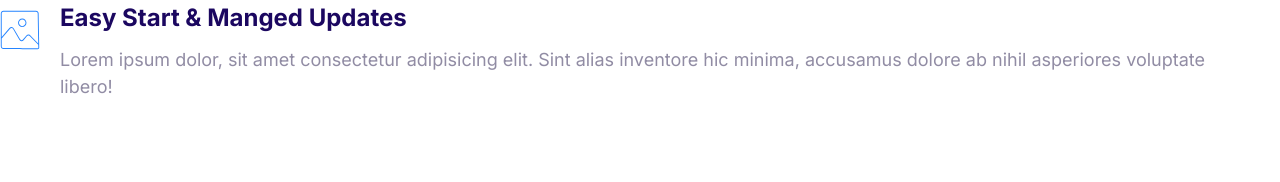
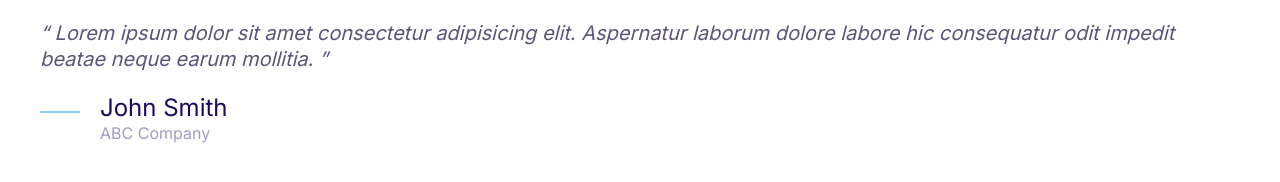
Before and after one commit to muh-haris/moshify, a plain HTML site: page index.html in a window 1280 px wide. Drawn offline with Linux system fonts and the light colour scheme.

Commit message:
Define quotes.

```diff
--- a/css/styles.css
+++ b/css/styles.css
@@ -4,6 +4,7 @@
     --color-accent: #ff3400;
     --color-headings: #1b0760;
     --color-body: #918ca4;
+    --color-body-darker: #5c5577;
     --color-border: #ccc;
     --border-radius: 30px;
 }
@@ -369,3 +370,52 @@ a{
 .media__image {
     margin-top: 1rem;
 }
+
+/* Quotes */
+.quote {
+    font-size: 3rem;
+    font-style: italic;
+    color: var(--color-body-darker);
+    line-height: 1.3;
+}
+
+.quote__text::before {
+    content: open-quote;
+}
+
+.quote__text::after {
+    content: close-quote;
+}
+
+.quote__author {
+    font-size: 3rem;
+    font-weight: 500;
+    font-style: normal;
+    margin-bottom: 0;
+}
+
+.quote__organization {
+    color: var(--color-headings);
+    opacity: .4;
+    font-size: 2rem;
+    font-style: normal;
+}
+
+.quote__line {
+    position: relative;
+    bottom: 10px;
+}
+
+@media screen and (min-width: 1024px) {
+    .quote {
+        font-size: 2rem;
+    }
+
+    .quote__author {
+        font-size: 2.4rem;
+    }
+
+    .quote__organization {
+        font-size: 1.6rem;
+    }
+}
--- a/index.html
+++ b/index.html
@@ -15,20 +15,25 @@
     <link rel="stylesheet" href="css/styles.css" />
   </head>
   <body>
+    <blockquote class="quote">
+      <p class="quote__text">
+        Lorem ipsum dolor sit amet consectetur adipisicing elit. Aspernatur
+        laborum dolore labore hic consequatur odit impedit beatae neque earum
+        mollitia.
+      </p>
+      <footer>
         <div class="media">
           <div class="media__image">
-        <svg class="icon icon--primary">
-          <use xlink:href="images/sprite2.svg#snap"></use>
+            <svg class="icon icon--primary quote__line">
+              <use xlink:href="images/sprite2.svg#line"></use>
             </svg>
           </div>
           <div class="media__body">
-        <h3 class="media__title">Easy Start & Manged Updates</h3>
-        <p>
-          Lorem ipsum dolor, sit amet consectetur adipisicing elit. Sint alias
-          inventore hic minima, accusamus dolore ab nihil asperiores voluptate
-          libero!
-        </p>
+            <h3 class="media__title quote__author">John Smith</h3>
+            <p class="quote__organization">ABC Company</p>
           </div>
         </div>
+      </footer>
+    </blockquote>
   </body>
 </html>
```
Also changed, not shown: components/quotes.html (added, +19 -0 lines). Lines whose indentation alone changed are shown as unchanged.
